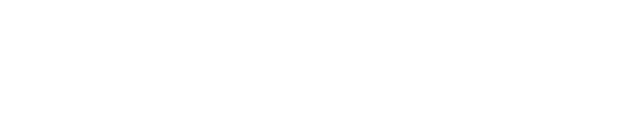
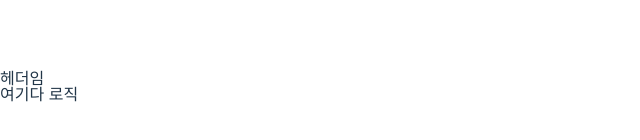
Before and after one commit to Cafegory2/Cafegory_Client, a React (Vite) app: page /login in a window 1280 px wide. Shown: the part 314-454 px from the top of the page, without its empty margins (0-640 px from the left). Built offline with nearby package versions, Linux system fonts and the light colour scheme.

Commit message:
Chore: 리액트 라우터 돔 설치

```diff
--- a/package.json
+++ b/package.json
@@ -15,6 +15,7 @@
     "axios": "^1.7.2",
     "react": "^18.3.1",
     "react-dom": "^18.3.1",
+    "react-router-dom": "^6.25.1",
     "styled-components": "^6.1.11",
     "zustand": "^4.5.4"
   },
--- a/src/App.tsx
+++ b/src/App.tsx
@@ -1,13 +1,26 @@
+import { BrowserRouter, Routes, Route } from "react-router-dom";
 import { QueryClient, QueryClientProvider } from "@tanstack/react-query";
 import { ReactQueryDevtools } from "@tanstack/react-query-devtools";
 import GlobalStyle from "./styles/GlobalStyle";
+import { MainLayout } from "./styles/Layout.styles";
+import Header from "./components/header/Header";
+import LoginPage from "./pages/LoginPage/LoginPage";
+
+const queryClient = new QueryClient();
 
 function App() {
-  const queryClient = new QueryClient();
   return (
     <>
       <QueryClientProvider client={queryClient}>
         <GlobalStyle />
+        <MainLayout>
+          <BrowserRouter>
+            <Header />
+            <Routes>
+              <Route path="/login" element={<LoginPage />}></Route>
+            </Routes>
+          </BrowserRouter>
+        </MainLayout>
         <ReactQueryDevtools />
       </QueryClientProvider>
     </>
--- /dev/null
+++ b/src/components/header/Header.styles.tsx
@@ -0,0 +1,3 @@
+import styled from "styled-components";
+
+export const HeaderLayout = styled.header``;
--- /dev/null
+++ b/src/components/header/Header.tsx
@@ -0,0 +1,9 @@
+import * as H from "./Header.styles";
+
+//현재 페이지를 추적해서 login페이지인지 아닌지 판단 로직 필요
+//로그인 페이지의 Header는 기본 Header랑 다름
+const Header = () => {
+  return <H.HeaderLayout>헤더임</H.HeaderLayout>;
+};
+
+export default Header;
--- /dev/null
+++ b/src/components/login/Login.tsx
@@ -0,0 +1 @@
+//로그인 로직 여기서 처리
--- /dev/null
+++ b/src/pages/LoginPage/LoginPage.styles.tsx
@@ -0,0 +1,4 @@
+//로그인 페이지 스타일 여기서 처리
+import styled from "styled-components";
+
+export const LoginPageLayout = styled.div``;
--- /dev/null
+++ b/src/pages/LoginPage/LoginPage.tsx
@@ -0,0 +1,8 @@
+//로그인 페이지에 필요한 컴포넌트들을 import해서 여기서 합침
+import { LoginPageLayout } from "./LoginPage.styles";
+
+const LoginPage = () => {
+  return <LoginPageLayout>여기다 로직</LoginPageLayout>;
+};
+
+export default LoginPage;
--- /dev/null
+++ b/src/styles/Layout.styles.tsx
@@ -0,0 +1,9 @@
+import styled from "styled-components";
+
+//현재는 모바일 용으로 Layout 설정
+//웹 UI 구현 시, mediaQuery 도입해야 함
+export const MainLayout = styled.main`
+  max-width: 390px; // 피그마 보고 수정 예정
+  min-width: 320px; // 피그마 보고 수정 예정
+  margin: 0 auto;
+`;
```
Also changed, not shown: 1 other file (tests, documents, lock files or other folders).
